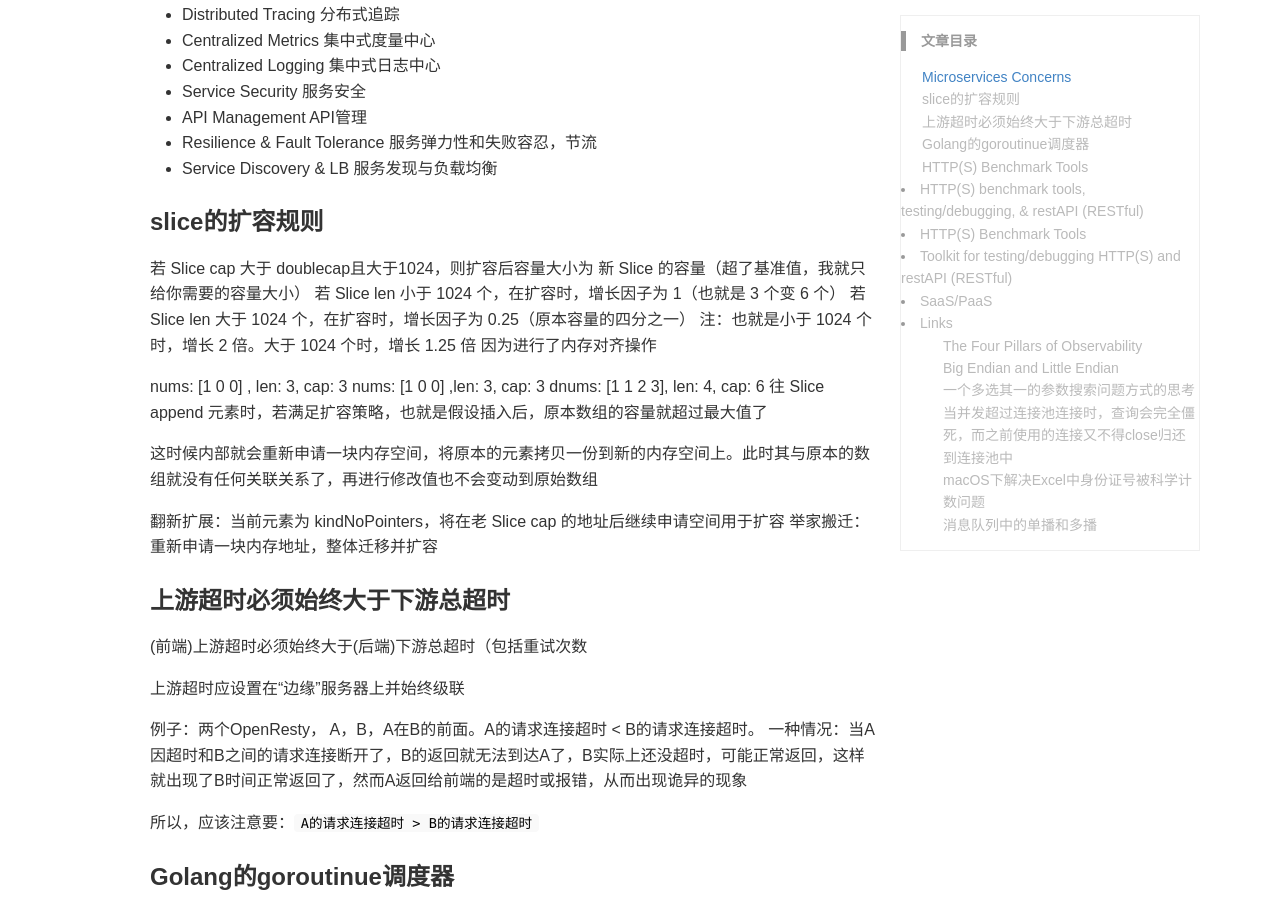
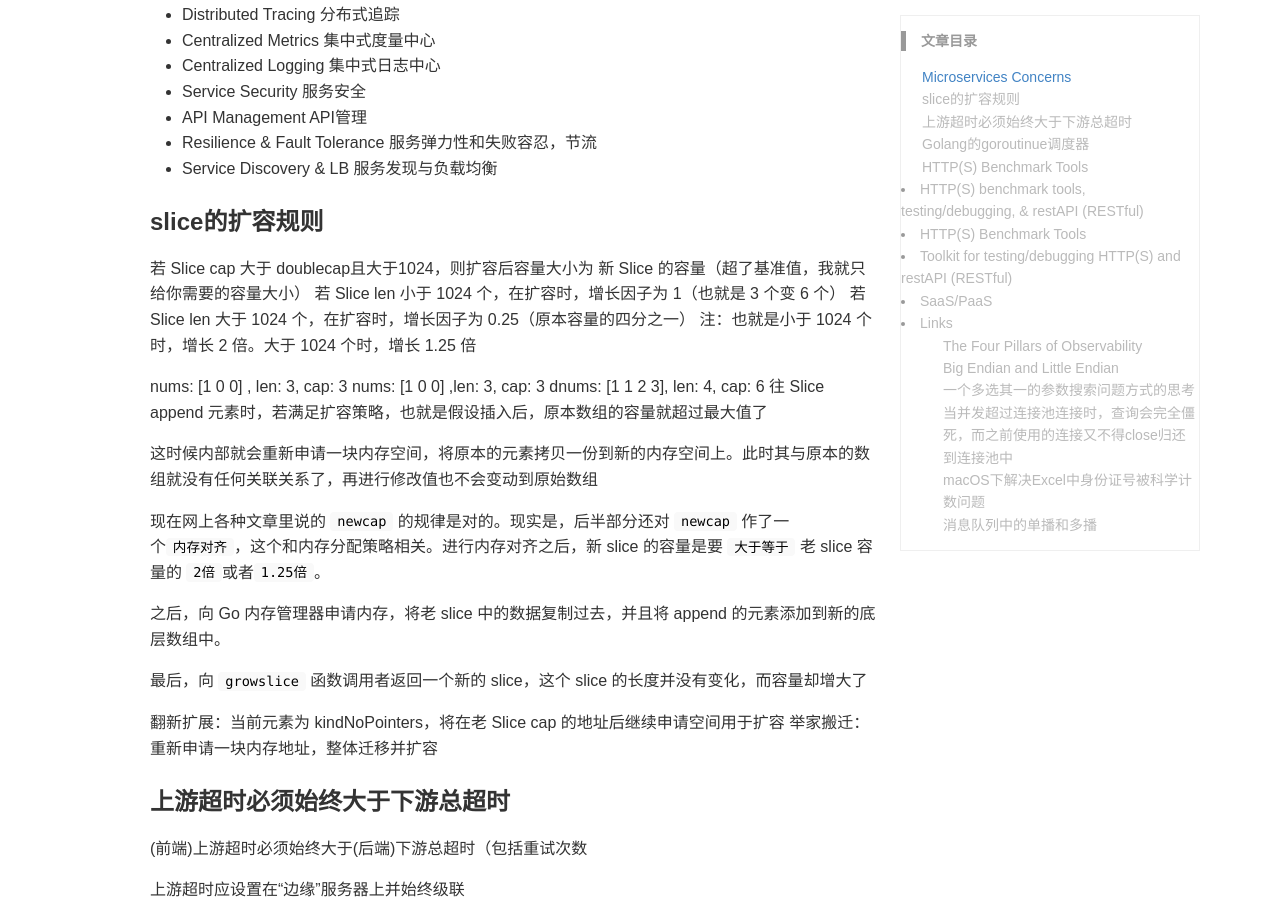
Before and after one commit to pathbox/pathbox.github.io, a Jekyll site: the page built from _posts/2019-04-02-work-summary-in-UCloud-26.md, in a window 1280 px wide and 900 px high, scrolled down 345 px. Built offline with Jekyll 4.4.1, drawn with Linux system fonts in a browser that asks for light colours; our own code applies the rules of GitHub Pages for plain Markdown files.

Commit message:
2021-04-08-work-summary-in-UCloud-48.md

```diff
--- a/_posts/2019-04-02-work-summary-in-UCloud-26.md
+++ b/_posts/2019-04-02-work-summary-in-UCloud-26.md
@@ -23,7 +23,7 @@ image: /assets/images/post.jpg
 若 Slice cap 大于 doublecap且大于1024，则扩容后容量大小为 新 Slice 的容量（超了基准值，我就只给你需要的容量大小）
 若 Slice len 小于 1024 个，在扩容时，增长因子为 1（也就是 3 个变 6 个）
 若 Slice len 大于 1024 个，在扩容时，增长因子为 0.25（原本容量的四分之一）
-注：也就是小于 1024 个时，增长 2 倍。大于 1024 个时，增长 1.25 倍 因为进行了内存对齐操作
+注：也就是小于 1024 个时，增长 2 倍。大于 1024 个时，增长 1.25 倍
 
 nums: [1 0 0] , len: 3, cap: 3
 nums: [1 0 0] ,len: 3, cap: 3
@@ -31,6 +31,12 @@ dnums: [1 1 2 3], len: 4, cap: 6
 往 Slice append 元素时，若满足扩容策略，也就是假设插入后，原本数组的容量就超过最大值了
 
 这时候内部就会重新申请一块内存空间，将原本的元素拷贝一份到新的内存空间上。此时其与原本的数组就没有任何关联关系了，再进行修改值也不会变动到原始数组
+
+现在网上各种文章里说的 `newcap` 的规律是对的。现实是，后半部分还对 `newcap` 作了一个`内存对齐`，这个和内存分配策略相关。进行内存对齐之后，新 slice 的容量是要 `大于等于` 老 slice 容量的 `2倍`或者`1.25倍`。
+
+之后，向 Go 内存管理器申请内存，将老 slice 中的数据复制过去，并且将 append 的元素添加到新的底层数组中。
+
+最后，向 `growslice` 函数调用者返回一个新的 slice，这个 slice 的长度并没有变化，而容量却增大了
 
 翻新扩展：当前元素为 kindNoPointers，将在老 Slice cap 的地址后继续申请空间用于扩容
 举家搬迁：重新申请一块内存地址，整体迁移并扩容
```
Also changed, not shown: _posts/2020-05-12-work-summary-in-UCloud-37.md (+2 -1 lines), _posts/2020-09-04-work-summary-in-UCloud-41.md (+3 -1 lines), _posts/2021-04-08-work-summary-in-UCloud-48.md (added, +11 -0 lines).
